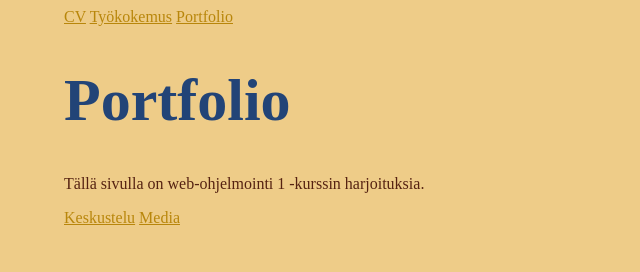
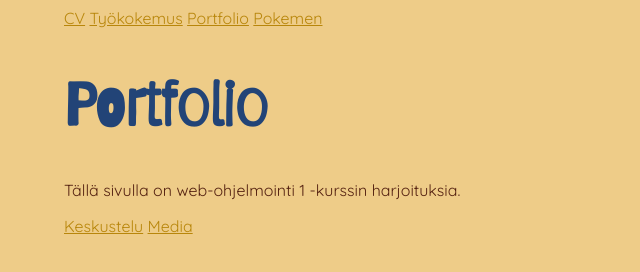
Before and after one commit to TopiS-TAI/web-ohjelmointi-esimerkki, a plain HTML site: page portfolio/index.html in a window 1280 px wide. Shown: the whole page, without its empty margins (0-640 px from the left). Drawn offline with Linux system fonts and the light colour scheme.

Commit message:
14. CSS fontit

```diff
--- a/portfolio/index.html
+++ b/portfolio/index.html
@@ -16,6 +16,7 @@
             <a href="../index.html">CV</a>
             <a href="../tyokokemus.html">Työkokemus</a>
             <a href="./index.html">Portfolio</a>
+            <a href="./flex.html">Pokemen</a>
         </nav>
     </header>
 
--- a/style.css
+++ b/style.css
@@ -1,11 +1,26 @@
+@font-face {
+    font-family: "Barriecito Regular";
+    src: url('./assets/Barriecito-Regular.ttf');
+}
+
+@font-face {
+    font-family: Quicksand;
+    src: url('./assets/Quicksand-VariableFont_wght.ttf');
+}
+
 body {
     background-color: #EC8;
     margin-left: 64px;
     margin-right: 64px;
 }
 
+* {
+    font-family: Quicksand, Helvetica, Arial, sans-serif;
+}
+
 h1, h2, h3, h4, h5, h6 {
     color: #247;
+    font-family: "Barriecito Regular", Helvetica, Arial, Helvetica, sans-serif;
 }
 
 h1 {
```
Also changed, not shown: assets/Barriecito-Regular.ttf (added), assets/Quicksand-VariableFont_wght.ttf (added).
